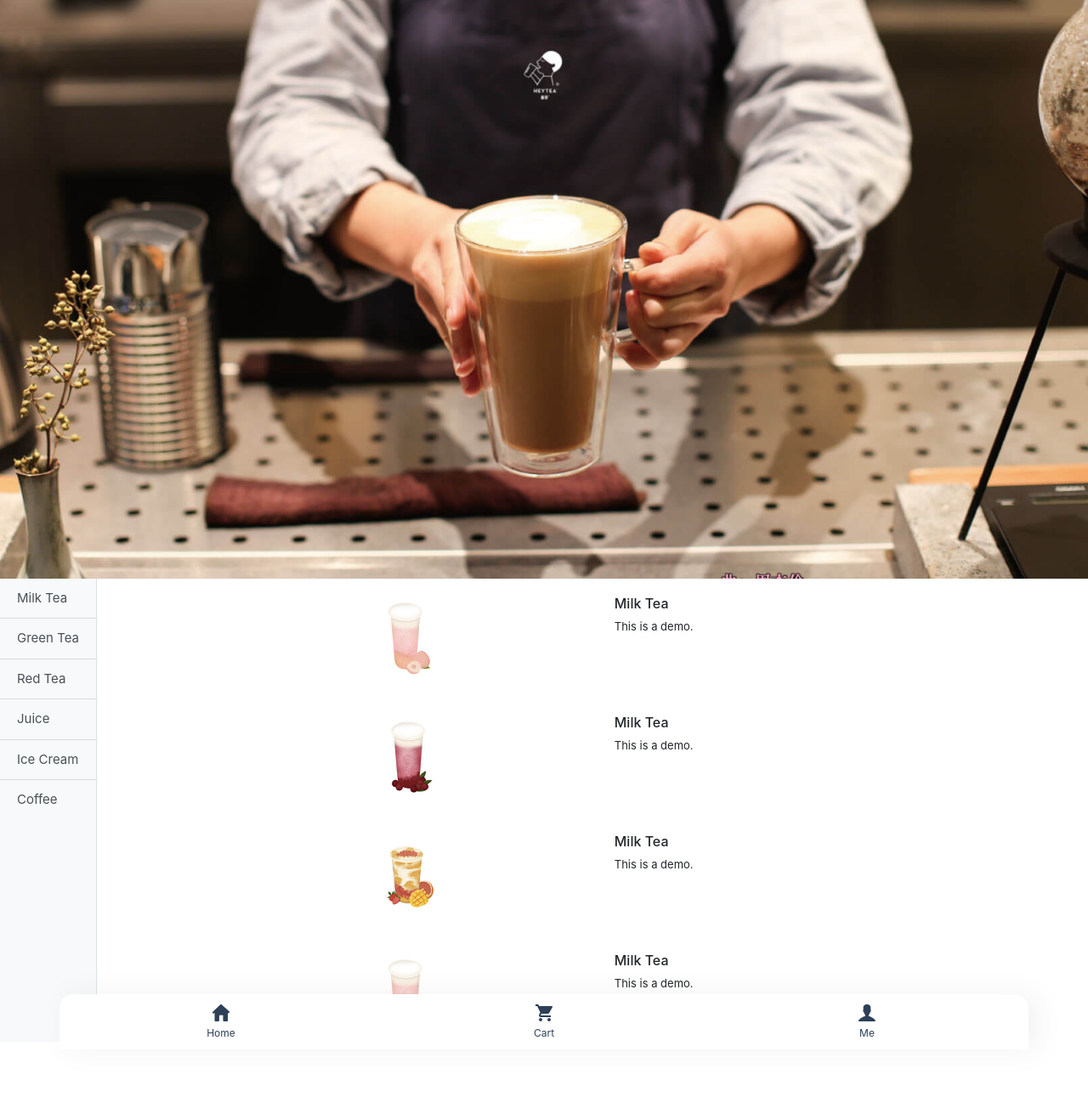
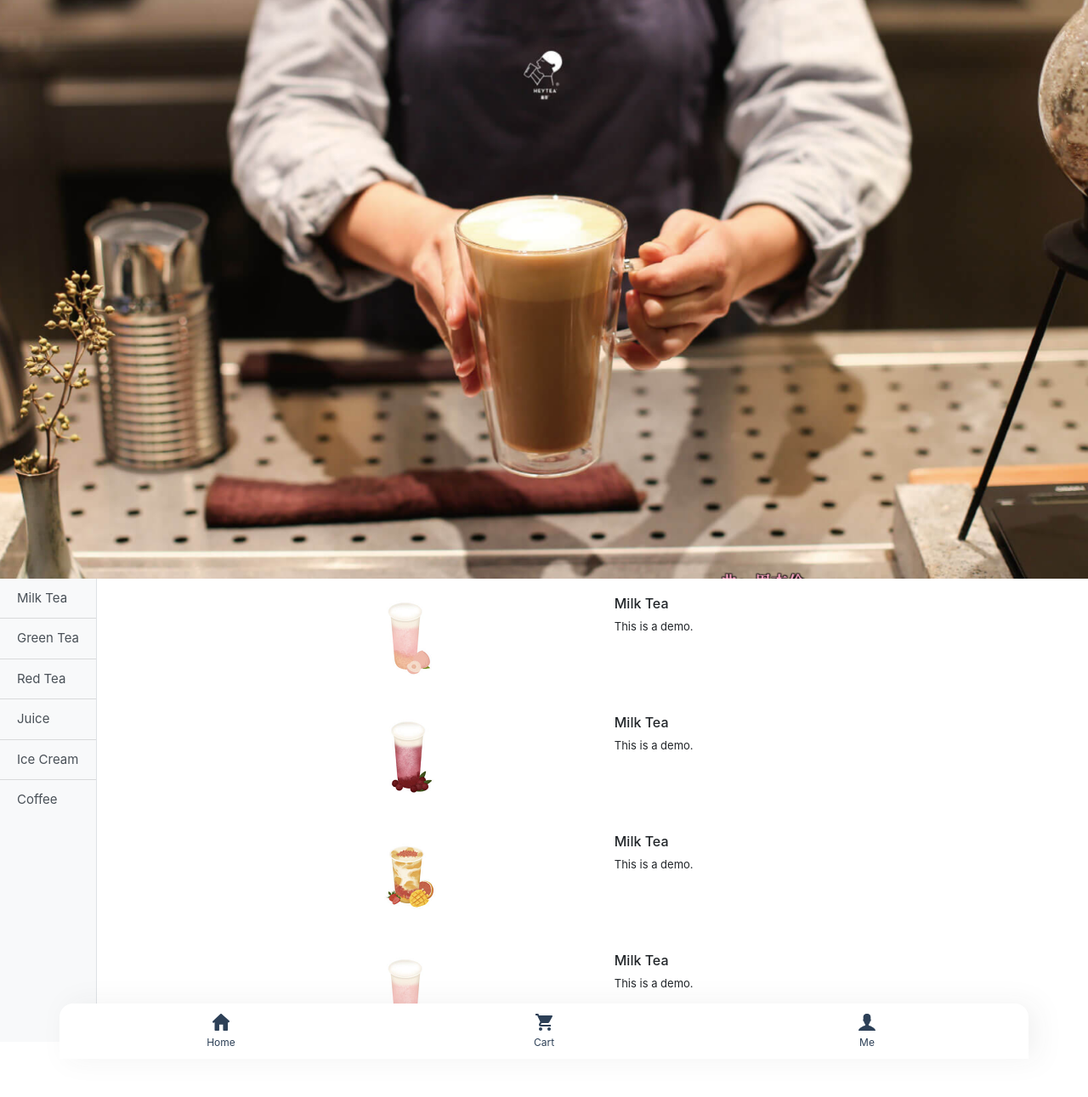
Before and after one commit to RapDoodle/Mooli-Ordering-System, a Flask app: page / in a window 1280 px wide. Shown: the whole page at 85% size. After the commit the page ends 1231 px from the top, so only its background shows below. Run offline with Flask 2, Linux system fonts and the light colour scheme; parts of the project's set-up code (start-up, migrations or seed data) failed here and were passed over; some libraries are stand-ins or nearby versions.

Commit message:
change navbar

```diff
--- a/static/customer/navbar.css
+++ b/static/customer/navbar.css
@@ -50,6 +50,10 @@
 
 a { color: inherit; }
 
+a:hover{
+    text-decoration:none;
+}
+
 .mainBodyPart{
-    margin-bottom: 65px;
+    margin-bottom: 54px;
 }
--- a/templates/customer/shared/navbar.html
+++ b/templates/customer/shared/navbar.html
@@ -15,7 +15,7 @@
 
 {% block bottom %}
 <div class="container fixed-bottom">
-    <div class="row" style="height: 65px;">
+    <div class="row" style="height: 54px;">
         <div data-layer="7c314ca2-4348-4b8f-bcf0-ef1d84b32803" class="rectangle672"></div>
         <div class="col col-xs-4 text-center customNavItem">
             <a href="#" class="customNavItemContent">
```
